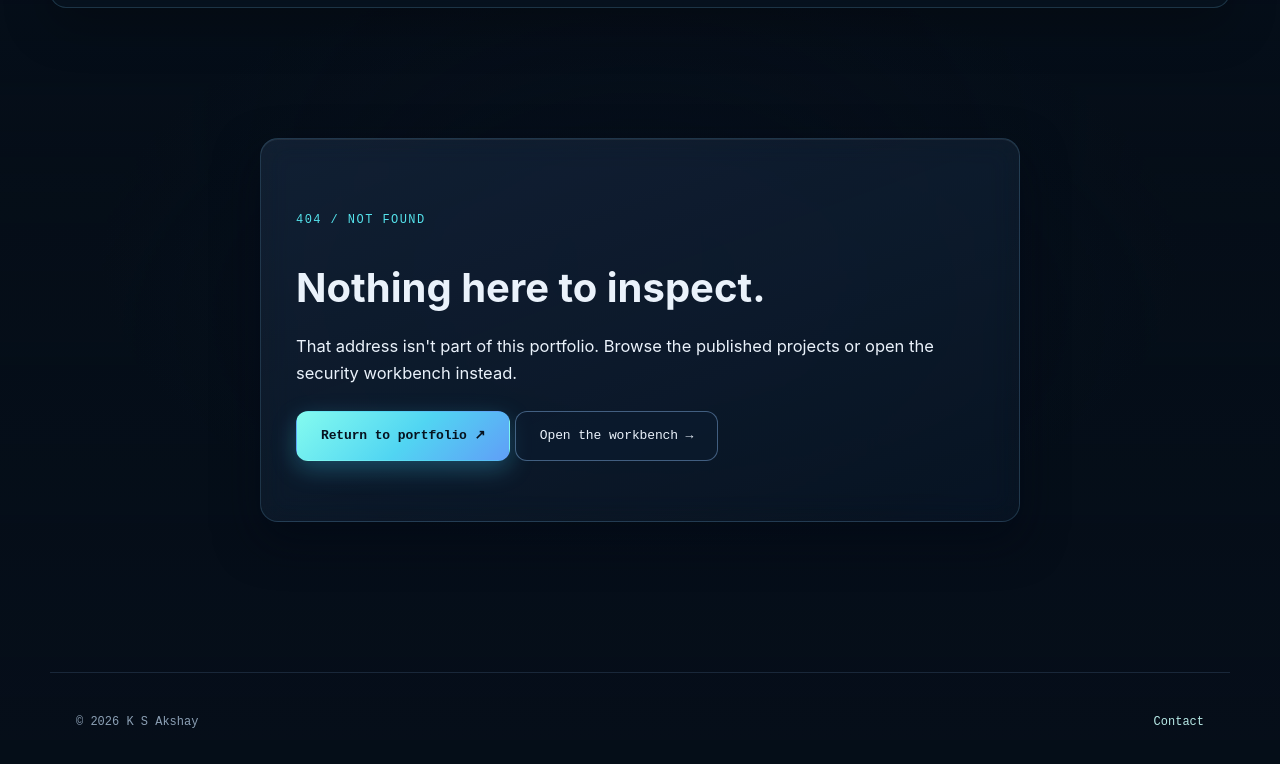
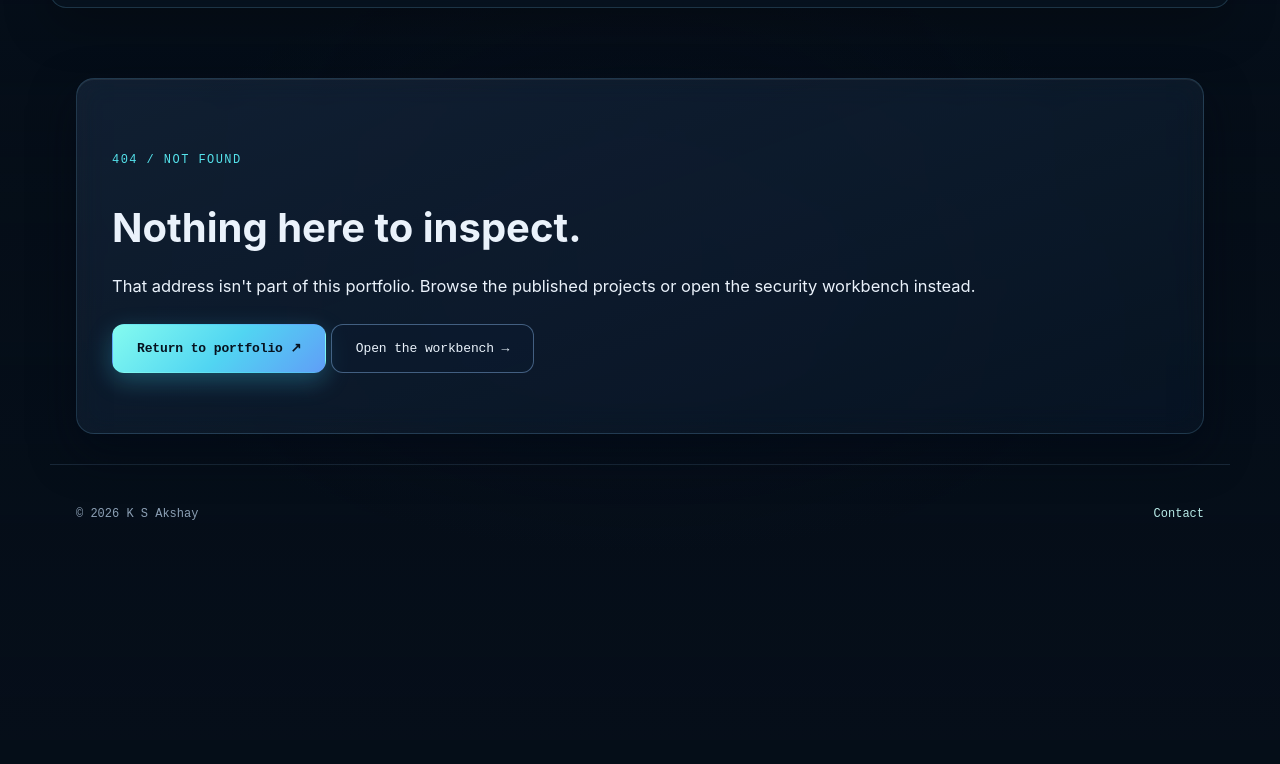
Before and after one commit to Akshu1245/akshay-sec, a website: page 404.html in a window 1280 px wide. Shown: the part 60-824 px from the top of the page. After the commit the page ends 800 px from the top, so only its background shows below. Drawn offline with Linux system fonts and the light colour scheme.

Commit message:
Keep 404 page compatible with a strict inline-style-free CSP

```diff
--- a/404.html
+++ b/404.html
@@ -13,7 +13,7 @@
 <a class="skip-link" href="#main-content">Skip to content</a>
 <header class="nav glass"><a class="brand" href="/"><span class="brand-dot"></span>akshay<span class="brand-dim">.sec</span></a><nav class="nav-links" aria-label="Primary navigation"><a href="/">Home</a><a href="/workbench.html">Workbench</a><a href="/#projects">Projects</a></nav></header>
 <main id="main-content" class="inner-main" tabindex="-1">
-<section class="case-not-found glass" style="max-width:760px;margin:60px auto 120px">
+<section class="case-not-found glass error-404">
 <p class="sec-tag">404 / NOT FOUND</p><h1>Nothing here to inspect.</h1>
 <p>That address isn't part of this portfolio. Browse the published projects or open the security workbench instead.</p>
 <a class="btn btn-fill" href="/">Return to portfolio ↗</a> <a class="btn btn-line" href="/workbench.html">Open the workbench →</a>
```
